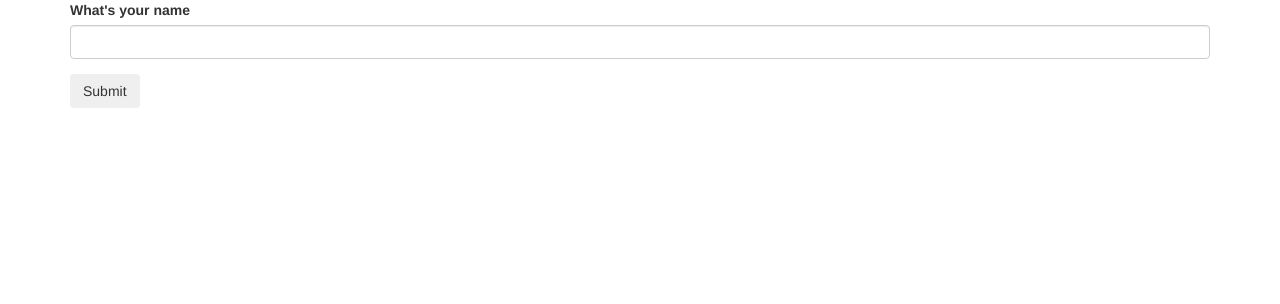
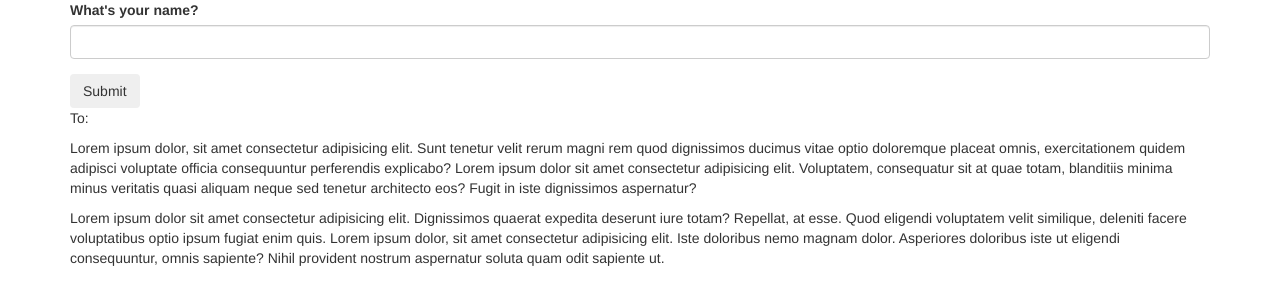
Before and after one commit to OkilyDokily/form-letter, a plain HTML site: page index.html in a window 1280 px wide. Drawn offline with Linux system fonts and the light colour scheme.

Commit message:
write the lorem letter

```diff
--- a/index.html
+++ b/index.html
@@ -11,11 +11,21 @@
   <div class="container">
     <form id="formOne">
       <div class="form-group">
-        <label for="name">What's your name</label>
+        <label for="name">What's your name?</label>
         <input type="text" id="name" class="form-control">
       </div>
       <button class="btn">Submit</button>
     </form>
+    <div id="letter">
+      <p>To: <span class="name"></span></p>
+      <p>
+        Lorem ipsum dolor, sit amet consectetur adipisicing elit. Sunt tenetur velit rerum magni rem quod dignissimos ducimus vitae optio doloremque placeat omnis, exercitationem quidem adipisci voluptate officia consequuntur perferendis explicabo? Lorem ipsum dolor sit amet consectetur adipisicing elit. Voluptatem, consequatur sit at quae totam, blanditiis minima minus veritatis quasi aliquam neque sed tenetur architecto eos? Fugit in iste dignissimos aspernatur?</p>
+        <p>
+          Lorem ipsum dolor sit amet consectetur adipisicing elit. Dignissimos quaerat expedita deserunt iure totam? Repellat, at esse. Quod eligendi voluptatem velit similique, deleniti facere voluptatibus optio ipsum fugiat enim quis. Lorem ipsum dolor, sit amet consectetur adipisicing elit. Iste doloribus nemo magnam dolor. Asperiores doloribus iste ut eligendi consequuntur, omnis sapiente? Nihil provident nostrum aspernatur soluta quam odit sapiente ut.
+        </p>
+    </div>
   </div>
+
+
 </body>
 </html>
```
